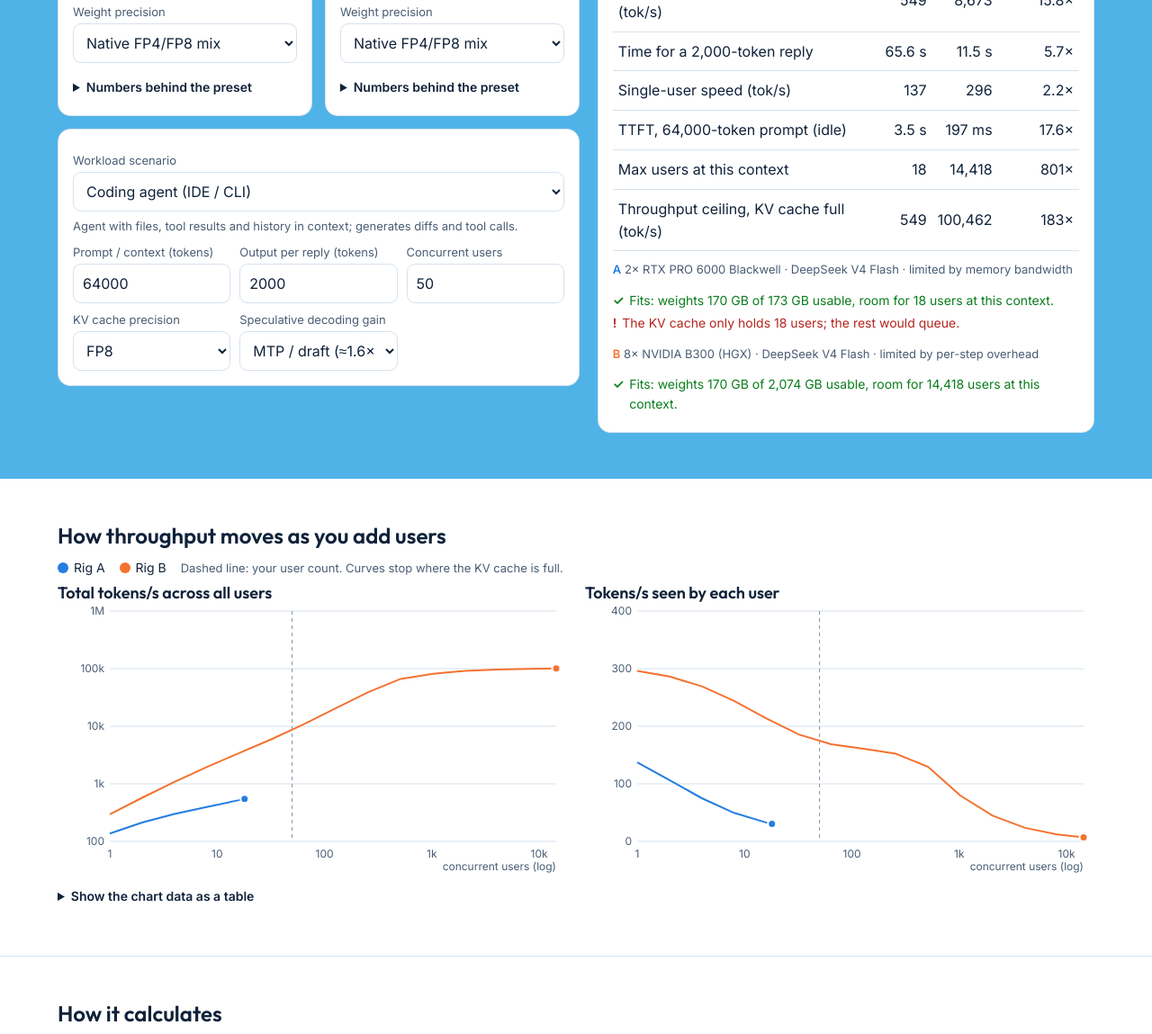
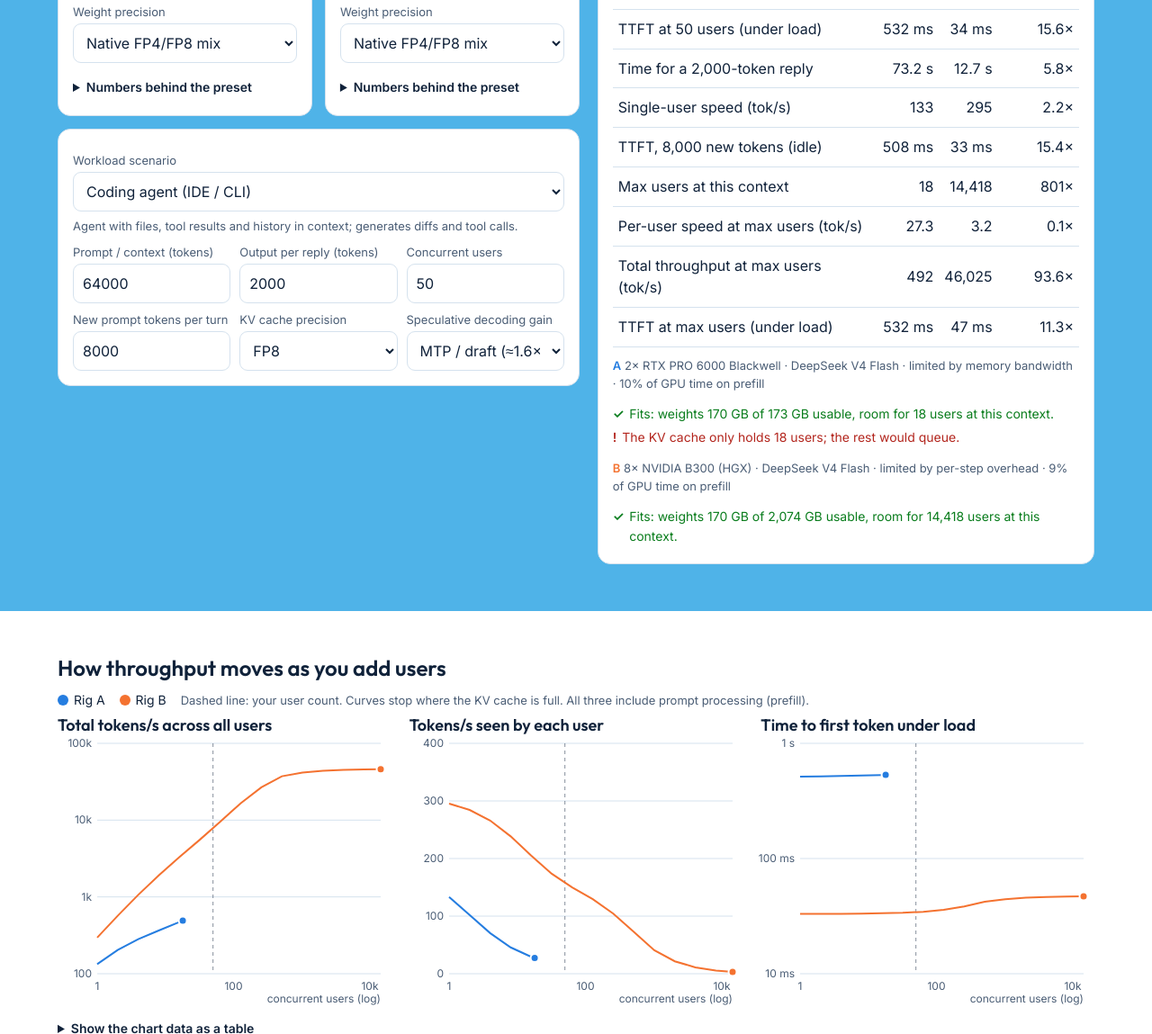
Before and after one commit to juliensu-xys/llm-serving-calculator, a plain HTML site: page index.html in a window 1280 px wide. Shown: the part 409-1558 px from the top of the page at 90% size. Drawn offline with Linux system fonts and the light colour scheme.

Commit message:
Add prefill-aware throughput, TTFT under load, max-user readout and TTFT chart
Co-Authored-By: Claude Opus 5.5 <noreply@anthropic.com>
Claude-Session: https://claude.ai/code/session_019tBQ3YmuCzeNhnVMdyuLQi

```diff
--- a/index.html
+++ b/index.html
@@ -40,8 +40,7 @@ details{margin-top:10px}summary{cursor:pointer;font-size:14px;font-weight:600;mi
 .big{font-family:Outfit,Inter,sans-serif;font-size:clamp(26px,3vw,36px);font-weight:600}
 .status{font-size:14px;margin:4px 0;display:flex;gap:6px}.status b{flex:none}
 .bad{color:var(--warn)}.good{color:var(--ok)}
-.charts{display:grid;grid-template-columns:minmax(0,1fr) minmax(0,1fr);gap:20px}
-@media(max-width:900px){.charts{grid-template-columns:minmax(0,1fr)}}
+.charts{display:grid;grid-template-columns:repeat(auto-fit,minmax(300px,1fr));gap:20px}
 .fig{position:relative;min-height:300px}.fig>svg{position:absolute;inset:0;width:100%;height:100%;overflow:visible}
 .legend{display:flex;gap:16px;flex-wrap:wrap;font-size:14px;margin:4px 0 8px}.legend span{display:flex;gap:6px;align-items:center}
 .tip{position:absolute;pointer-events:none;background:var(--card);border:1px solid var(--line);border-radius:8px;padding:6px 9px;font-size:13px;white-space:nowrap;display:none;box-shadow:0 4px 14px #0002}
@@ -60,6 +59,7 @@ ul{padding-left:20px}li{margin:4px 0}
 <div><label for="w-p">Prompt / context (tokens)</label><input id="w-p" type="number" min="1" value="32000"></div>
 <div><label for="w-o">Output per reply (tokens)</label><input id="w-o" type="number" min="1" value="1000"></div>
 <div><label for="w-u">Concurrent users</label><input id="w-u" type="number" min="1" value="50"></div>
+<div><label for="w-n">New prompt tokens per turn</label><input id="w-n" type="number" min="1" value="8000"></div>
 <div><label for="w-kv">KV cache precision</label><select id="w-kv"><option value="fp8">FP8</option><option value="bf16">BF16</option></select></div>
 <div><label for="w-s">Speculative decoding gain</label><select id="w-s"><option value="1">Off (1.0×)</option><option value="1.6">MTP / draft (≈1.6×)</option><option value="2">Aggressive (≈2×)</option></select></div>
 </div></div>
@@ -68,10 +68,11 @@ ul{padding-left:20px}li{margin:4px 0}
 
 <section class="band"><div class="wrap">
 <h2>How throughput moves as you add users</h2>
-<div class="legend"><span><i class="dot" style="background:var(--a)"></i>Rig A</span><span><i class="dot" style="background:var(--b)"></i>Rig B</span><span class="note">Dashed line: your user count. Curves stop where the KV cache is full.</span></div>
+<div class="legend"><span><i class="dot" style="background:var(--a)"></i>Rig A</span><span><i class="dot" style="background:var(--b)"></i>Rig B</span><span class="note">Dashed line: your user count. Curves stop where the KV cache is full. All three include prompt processing (prefill).</span></div>
 <div class="charts">
 <div><h3>Total tokens/s across all users</h3><div class="fig" id="f1"><svg id="s1" role="img" aria-label="Aggregate tokens per second versus concurrent users"></svg><div class="tip" id="t1"></div></div></div>
 <div><h3>Tokens/s seen by each user</h3><div class="fig" id="f2"><svg id="s2" role="img" aria-label="Per-user tokens per second versus concurrent users"></svg><div class="tip" id="t2"></div></div></div>
+<div><h3>Time to first token under load</h3><div class="fig" id="f3"><svg id="s3" role="img" aria-label="Time to first token versus concurrent users"></svg><div class="tip" id="t3"></div></div></div>
 </div>
 <details><summary>Show the chart data as a table</summary><div class="scroll" id="tbl"></div></details>
 </div></section>
@@ -82,8 +83,9 @@ ul{padding-left:20px}li{margin:4px 0}
 <li><b>Fit:</b> weights = total params × bytes/param. Usable HBM = GPUs × memory × usable fraction. What's left holds KV cache: (prompt + output) × KV bytes/token per user. That sets the user limit.</li>
 <li><b>Decode step</b> = max(memory time, compute time) + fixed per-step overhead. Memory time = (weights touched + KV read) ÷ (aggregate bandwidth × efficiency). For MoE models, the share of experts touched grows with batch size as 1 − (1 − active/total)<sup>batch</sup>, so at large batches the whole model is read every step. Compute = (2 × active params + attention FLOPs) × batch ÷ (FP8 FLOPS × efficiency).</li>
 <li><b>Per-user tok/s</b> = 1 ÷ step time. <b>Total tok/s</b> = that × users. Bigger memory doesn't raise per-user speed, but it allows more users, and that raises total throughput.</li>
-<li><b>TTFT</b> = prefill FLOPs ÷ (FP8 FLOPS × prefill efficiency), plus one full read of the weights, on an otherwise idle rig. Under load it will be longer.</li>
-<li><b>Calibration:</b> default efficiencies were tuned so the model reproduces two published DeepSeek-R1 points on 8× B200: ~250 tok/s for a single user (with MTP) and ~36k tok/s total at 3,072 concurrent users. Other models and GPUs are extrapolations. Treat results as ±30–50% planning numbers, not benchmarks.</li>
+<li><b>Prefill under load:</b> each reply first processes its new prompt tokens (the rest comes from the prefix cache). Requests/s R = D ÷ (output + t<sub>p</sub> × D), where D is decode-only throughput and t<sub>p</sub> the rig's compute time for one prefill. Total tok/s = R × output. TTFT under load treats prefill as a priority queue: idle TTFT + ρ·t<sub>p</sub> ÷ (2(1 − ρ)), with ρ = R × t<sub>p</sub>.</li>
+<li><b>Idle TTFT</b> = prefill FLOPs ÷ (FP8 FLOPS × prefill efficiency), plus one full read of the weights, on an otherwise idle rig. Under load it will be longer.</li>
+<li><b>Calibration:</b> default efficiencies were tuned so the model reproduces two published DeepSeek-R1 points on 8× B200: ~250 tok/s for a single user (with MTP) and ~36k tok/s total at 3,072 concurrent users (1k input, 2k output). With prefill included, the model gives ~265 tok/s and ~34.8k tok/s for those two points. Other models and GPUs are extrapolations. Treat results as ±30–50% planning numbers, not benchmarks.</li>
 </ul>
 <details><summary>Shared assumptions (editable)</summary><div class="wl" id="as">
 <div><label for="x-uf">Usable memory fraction</label><input id="x-uf" type="number" step="0.01" value="0.9"></div>
@@ -122,16 +124,16 @@ const F=[['mem','Memory per GPU (GB)'],['bw','Bandwidth per GPU (TB/s)'],['fp8',
 const DEF={a:{gpu:'pro6000',n:2,model:'dsv4flash'},b:{gpu:'b300',n:8,model:'dsv4flash'}};
 const $=id=>document.getElementById(id);
 const SC=[
-{id:'chat',n:'Chat assistant',p:2000,o:500,u:100,kv:'fp8',s:'1',d:'Short multi-turn chat with moderate replies and many concurrent users.'},
-{id:'coding',n:'Coding agent (IDE / CLI)',p:64000,o:2000,u:50,kv:'fp8',s:'1.6',d:'Agent with files, tool results and history in context; generates diffs and tool calls.'},
-{id:'repo',n:'Repo-scale code review',p:200000,o:4000,u:10,kv:'fp8',s:'1',d:'Large slices of a codebase in one prompt; few users, long prefill.'},
-{id:'swarm',n:'Agent swarm (parallel sub-agents)',p:32000,o:1000,u:300,kv:'fp8',s:'1',d:'A planner fans out to hundreds of sub-agents at once; throughput matters most.'},
-{id:'rag',n:'RAG / document Q&A',p:16000,o:400,u:200,kv:'fp8',s:'1',d:'Retrieved passages in the prompt, short answers, high concurrency.'},
-{id:'reason',n:'Reasoning / deep research',p:8000,o:16000,u:20,kv:'fp8',s:'1.6',d:'Long thinking traces; output length dominates and decode speed is the experience.'},
-{id:'solo',n:'Single developer, fastest replies',p:8000,o:1000,u:1,kv:'fp8',s:'1.6',d:'One user; shows the per-user speed ceiling of the rig.'},
-{id:'batch',n:'Offline batch (summaries, evals)',p:4000,o:300,u:2000,kv:'fp8',s:'1',d:'Queue-driven jobs; only total throughput matters, latency does not.'},
+{id:'chat',n:'Chat assistant',p:2000,o:500,u:100,np:500,kv:'fp8',s:'1',d:'Short multi-turn chat with moderate replies and many concurrent users.'},
+{id:'coding',n:'Coding agent (IDE / CLI)',p:64000,o:2000,u:50,np:8000,kv:'fp8',s:'1.6',d:'Agent with files, tool results and history in context; generates diffs and tool calls.'},
+{id:'repo',n:'Repo-scale code review',p:200000,o:4000,u:10,np:200000,kv:'fp8',s:'1',d:'Large slices of a codebase in one prompt; few users, long prefill.'},
+{id:'swarm',n:'Agent swarm (parallel sub-agents)',p:32000,o:1000,u:300,np:32000,kv:'fp8',s:'1',d:'A planner fans out to hundreds of sub-agents at once; throughput matters most.'},
+{id:'rag',n:'RAG / document Q&A',p:16000,o:400,u:200,np:16000,kv:'fp8',s:'1',d:'Retrieved passages in the prompt, short answers, high concurrency.'},
+{id:'reason',n:'Reasoning / deep research',p:8000,o:16000,u:20,np:8000,kv:'fp8',s:'1.6',d:'Long thinking traces; output length dominates and decode speed is the experience.'},
+{id:'solo',n:'Single developer, fastest replies',p:8000,o:1000,u:1,np:8000,kv:'fp8',s:'1.6',d:'One user; shows the per-user speed ceiling of the rig.'},
+{id:'batch',n:'Offline batch (summaries, evals)',p:4000,o:300,u:2000,np:4000,kv:'fp8',s:'1',d:'Queue-driven jobs; only total throughput matters, latency does not.'},
 {id:'custom',n:'Custom',d:'Your own values: editing any workload field switches here.'}];
-const WF=[['p','w-p'],['o','w-o'],['u','w-u'],['kv','w-kv'],['s','w-s']];
+const WF=[['p','w-p'],['o','w-o'],['u','w-u'],['np','w-n'],['kv','w-kv'],['s','w-s']];
 const opt=(arr,sel)=>arr.map(x=>`<option value="${x.id}"${x.id===sel?' selected':''}>${x.n}</option>`).join('');
 $('rigs').innerHTML=['a','b'].map(k=>`<div class="card rig"><h3><i class="dot" style="background:var(--${k})"></i>Rig ${k.toUpperCase()}${k==='a'?' (current)':' (upgrade)'}</h3>
 <div class="row2"><div><label for="${k}-gpu">GPU</label><select id="${k}-gpu">${opt(GPUS,DEF[k].gpu)}</select></div><div><label for="${k}-n">Count</label><input id="${k}-n" type="number" min="1" value="${DEF[k].n}"></div></div>
@@ -148,12 +150,14 @@ function calc(k,as,wl){
  const usable=N*mem*1e9*as.uf,W=tot*1e9*bpp,Wa=act*1e9*bpp,kvB=kv*(wl.kv==='fp8'?0.5:1);
  const cMax=wl.p+wl.o,cAvg=wl.p+wl.o/2,kvU=cMax*kvB,fits=W<usable,maxU=fits&&kvU>0?Math.floor((usable-W)/kvU):0;
  const BW=N*bw*1e12*as.bw,FL=N*fl*as.de,ov=(as.ov!==null?as.ov:(N===1?1.5:g.link==='nvlink'?3+0.25*N:3+1.5*(N-1)))/1000,att=Math.min(cAvg,cap),f=tot>0?act/tot:1;
- const step=b=>{const wb=Wa+(W-Wa)*(1-(1-f)**b),tm=(wb+b*att*kvB)/BW,tc=(2*act*1e9+af*att)*b/FL,t=Math.max(tm,tc)+ov;
+ const dstep=b=>{const wb=Wa+(W-Wa)*(1-(1-f)**b),tm=(wb+b*att*kvB)/BW,tc=(2*act*1e9+af*att)*b/FL,t=Math.max(tm,tc)+ov;
   const se=1+(wl.s-1)*Math.max(0,1-tc/t),per=se/t,bound=tc>=tm&&tc>=ov?'compute':tm>=ov?'memory bandwidth':'per-step overhead';return{per,agg:per*b,bound}};
- const P=wl.p,aS=P<=cap?P*P/2:cap*cap/2+(P-cap)*cap,ttft=(2*act*1e9*P+af*aS)/(N*fl*as.pe)+W/BW+ov;
+ const P=wl.p,Pn=Math.min(wl.n,P),pf=(2*act*1e9*Pn+af*Pn*Math.min(cap,Math.max(1,P-Pn/2)))/(N*fl*as.pe),ttft=pf+W/BW+ov;
+ const step=b=>{const d=dstep(b),D=d.agg,Rq=D/(wl.o+pf*D),out=Rq*wl.o,rho=Rq*pf;
+  return{per:out/b,agg:out,ttft:ttft+rho*pf/(2*(1-rho)),pre:rho,dec:D,bound:rho>0.5?'prompt processing (prefill)':d.bound}};
  const users=Math.min(wl.u,maxU),cur=users>0?step(users):null,one=maxU>0?step(1):null,top=maxU>0?step(maxU):null;
  const sweep=[];if(maxU>0){for(let b=1;b<maxU;b*=2)sweep.push([b,step(b)]);sweep.push([maxU,top])}
- return{name:`${N}× ${g.n}`,model:mm.n.split(' (')[0],fits,W,usable,maxU,users,cur,one,top,ttft,ctxOver:cMax>mm.ctx&&mm.id!=='custom',mctx:mm.ctx,sweep}}
+ return{name:`${N}× ${g.n}`,model:mm.n.split(' (')[0],Pn,fits,W,usable,maxU,users,cur,one,top,ttft,ctxOver:cMax>mm.ctx&&mm.id!=='custom',mctx:mm.ctx,sweep}}
 const fmt=(v,d=0)=>v==null||!isFinite(v)?'—':v>=1e4?Math.round(v).toLocaleString():v.toLocaleString(undefined,{maximumFractionDigits:d});
 const fT=s=>s==null||!isFinite(s)?'—':s<1?fmt(s*1000)+' ms':s<120?fmt(s,1)+' s':fmt(s/60,1)+' min';
 function status(r){const out=[];
@@ -161,17 +165,17 @@ function status(r){const out=[];
  else{out.push(`<p class="status good"><b>✓</b>Fits: weights ${fmt(r.W/1e9)} GB of ${fmt(r.usable/1e9)} GB usable, room for ${fmt(r.maxU)} users at this context.</p>`);
   if(r.users<wl().u)out.push(`<p class="status bad"><b>!</b>The KV cache only holds ${fmt(r.maxU)} users; the rest would queue.</p>`)}
  if(r.ctxOver)out.push(`<p class="status bad"><b>!</b>Context exceeds this model's ${fmt(r.mctx)}-token window.</p>`);return out.join('')}
-const wl=()=>({p:Math.max(1,num('w-p')),o:Math.max(1,num('w-o')),u:Math.max(1,Math.round(num('w-u'))),kv:$('w-kv').value,s:parseFloat($('w-s').value)});
+const wl=()=>({p:Math.max(1,num('w-p')),o:Math.max(1,num('w-o')),u:Math.max(1,Math.round(num('w-u'))),n:Math.max(1,num('w-n')),kv:$('w-kv').value,s:parseFloat($('w-s').value)});
 const asm=()=>({uf:num('x-uf'),bw:num('x-bw'),de:num('x-de'),pe:num('x-pe'),ov:$('x-ov').value===''?null:num('x-ov')});
 let R={};
 function render(){const w=wl(),a=asm();R={a:calc('a',a,w),b:calc('b',a,w)};const A=R.a,B=R.b;
  const ratio=(x,y)=>x&&y&&isFinite(x)&&isFinite(y)?fmt(y/x,1)+'×':'—';
- const rows=[[`Per-user speed at ${fmt(w.u)} users (tok/s)`,A.cur?.per,B.cur?.per,true],[`Total throughput at ${fmt(w.u)} users (tok/s)`,A.cur?.agg,B.cur?.agg],[`Time for a ${fmt(w.o)}-token reply`,A.cur?w.o/A.cur.per:null,B.cur?w.o/B.cur.per:null,'t'],['Single-user speed (tok/s)',A.one?.per,B.one?.per],[`TTFT, ${fmt(w.p)}-token prompt (idle)`,A.fits?A.ttft:null,B.fits?B.ttft:null,'t'],['Max users at this context',A.maxU,B.maxU],['Throughput ceiling, KV cache full (tok/s)',A.top?.agg,B.top?.agg]];
+ const rows=[[`Per-user speed at ${fmt(w.u)} users (tok/s)`,A.cur?.per,B.cur?.per,true],[`Total throughput at ${fmt(w.u)} users (tok/s)`,A.cur?.agg,B.cur?.agg],[`TTFT at ${fmt(w.u)} users (under load)`,A.cur?.ttft,B.cur?.ttft,'t'],[`Time for a ${fmt(w.o)}-token reply`,A.cur?w.o/A.cur.per:null,B.cur?w.o/B.cur.per:null,'t'],['Single-user speed (tok/s)',A.one?.per,B.one?.per],[`TTFT, ${fmt(A.Pn)} new tokens (idle)`,A.fits?A.ttft:null,B.fits?B.ttft:null,'t'],['Max users at this context',A.maxU,B.maxU],['Per-user speed at max users (tok/s)',A.top?.per,B.top?.per],['Total throughput at max users (tok/s)',A.top?.agg,B.top?.agg],['TTFT at max users (under load)',A.top?.ttft,B.top?.ttft,'t']];
  $('read').innerHTML=`<h2>Readout</h2><table><thead><tr><th></th><th style="color:var(--a)">Rig A</th><th style="color:var(--b)">Rig B</th><th>B advantage</th></tr></thead><tbody>${rows.map(([l,x,y,t])=>`<tr><td>${l}</td><td${t===true?' class="big"':''}>${t==='t'?fT(x):fmt(x,x<100?1:0)}</td><td${t===true?' class="big"':''}>${t==='t'?fT(y):fmt(y,y<100?1:0)}</td><td>${t==='t'?ratio(y,x):ratio(x,y)}</td></tr>`).join('')}</tbody></table>
- <p class="note" style="margin-top:10px"><b style="color:var(--a)">A</b> ${A.name} · ${A.model}${A.cur?' · limited by '+A.cur.bound:''}</p>${status(A)}
- <p class="note"><b style="color:var(--b)">B</b> ${B.name} · ${B.model}${B.cur?' · limited by '+B.cur.bound:''}</p>${status(B)}`;
+ <p class="note" style="margin-top:10px"><b style="color:var(--a)">A</b> ${A.name} · ${A.model}${A.cur?' · limited by '+A.cur.bound+' · '+fmt(A.cur.pre*100)+'% of GPU time on prefill':''}</p>${status(A)}
+ <p class="note"><b style="color:var(--b)">B</b> ${B.name} · ${B.model}${B.cur?' · limited by '+B.cur.bound+' · '+fmt(B.cur.pre*100)+'% of GPU time on prefill':''}</p>${status(B)}`;
  drawAll();table();save()}
-function chart(svgId,tipId,key,logY){const s=$(svgId),tip=$(tipId),W=s.clientWidth,H=s.clientHeight;if(!W)return;
+function chart(svgId,tipId,key,logY,unit){const s=$(svgId),tip=$(tipId),W=s.clientWidth,H=s.clientHeight;if(!W)return;
  const m={l:W<520?44:58,r:12,t:10,b:34},S=[['a',R.a.sweep],['b',R.b.sweep]].filter(x=>x[1].length),all=S.flatMap(x=>x[1]);
  if(!all.length){s.innerHTML=`<text x="${W/2}" y="${H/2}" text-anchor="middle" fill="var(--mut)">Neither rig fits this model</text>`;return}
  const xs=all.map(p=>p[0]),ys=all.map(p=>p[1][key]),x0=1,x1=Math.max(2,...xs,wl().u),lx=v=>m.l+(Math.log(v)-Math.log(x0))/(Math.log(x1)-Math.log(x0))*(W-m.l-m.r);
@@ -179,8 +183,8 @@ function chart(svgId,tipId,key,logY){const s=$(svgId),tip=$(tipId),W=s.clientWid
  const ly=v=>logY?H-m.b-(Math.log10(v)-Math.log10(y0))/(Math.log10(y1)-Math.log10(y0))*(H-m.t-m.b):H-m.b-(v-y0)/(y1-y0)*(H-m.t-m.b);
  const yt=logY?Array.from({length:Math.round(Math.log10(y1/y0))+1},(_,i)=>y0*10**i):[0,1,2,3,4].map(i=>y1/4*i);
  const xt=[];for(let v=1;v<=x1;v*=W<520?100:10)xt.push(v);
- const lab=v=>v>=1e6?v/1e6+'M':v>=1e3?v/1e3+'k':fmt(v);
- let h=yt.map(v=>`<line x1="${m.l}" x2="${W-m.r}" y1="${ly(v)}" y2="${ly(v)}" stroke="var(--line)"/><text x="${m.l-6}" y="${ly(v)+4}" text-anchor="end" font-size="12" fill="var(--mut)">${lab(Math.round(v))}</text>`).join('');
+ const lab=v=>v>=1e6?v/1e6+'M':v>=1e3?v/1e3+'k':fmt(v);const ylab=v=>unit==='s'?fT(v):lab(Math.round(v));
+ let h=yt.map(v=>`<line x1="${m.l}" x2="${W-m.r}" y1="${ly(v)}" y2="${ly(v)}" stroke="var(--line)"/><text x="${m.l-6}" y="${ly(v)+4}" text-anchor="end" font-size="12" fill="var(--mut)">${ylab(v)}</text>`).join('');
  h+=xt.map(v=>`<text x="${lx(v)}" y="${H-m.b+18}" text-anchor="middle" font-size="12" fill="var(--mut)">${lab(v)}</text>`).join('')+`<text x="${W-m.r}" y="${H-2}" text-anchor="end" font-size="12" fill="var(--mut)">concurrent users (log)</text>`;
  const ux=lx(Math.min(wl().u,x1));h+=`<line x1="${ux}" x2="${ux}" y1="${m.t}" y2="${H-m.b}" stroke="var(--ink)" stroke-dasharray="4 4" opacity=".5"/>`;
  S.forEach(([k,p])=>{h+=`<polyline fill="none" stroke="var(--${k})" stroke-width="2" points="${p.map(q=>lx(q[0])+','+ly(q[1][key])).join(' ')}"/>`;const e=p[p.length-1];h+=`<circle cx="${lx(e[0])}" cy="${ly(e[1][key])}" r="4.5" fill="var(--${k})" stroke="var(--bg)" stroke-width="2"/>`});
@@ -189,12 +193,12 @@ function chart(svgId,tipId,key,logY){const s=$(svgId),tip=$(tipId),W=s.clientWid
  hit.onmousemove=e=>{const r=s.getBoundingClientRect(),px=e.clientX-r.left,v=Math.exp(Math.log(x0)+(px-m.l)/(W-m.l-m.r)*(Math.log(x1)-Math.log(x0)));
   const near=S.map(([k,p])=>[k,p.reduce((a,q)=>Math.abs(Math.log(q[0]/v))<Math.abs(Math.log(a[0]/v))?q:a)]);
   cx.setAttribute('x1',px);cx.setAttribute('x2',px);cx.setAttribute('visibility','visible');
-  tip.innerHTML=near.map(([k,q])=>`<span style="color:var(--${k})">●</span> Rig ${k.toUpperCase()}: ${fmt(q[1][key],1)} tok/s at ${fmt(q[0])} users`).join('<br>');tip.style.display='block';
+  tip.innerHTML=near.map(([k,q])=>`<span style="color:var(--${k})">●</span> Rig ${k.toUpperCase()}: ${unit==='s'?fT(q[1][key]):fmt(q[1][key],1)+' tok/s'} at ${fmt(q[0])} users`).join('<br>');tip.style.display='block';
   tip.style.left=Math.min(px+12,W-tip.offsetWidth)+'px';tip.style.top='8px'};
  hit.onmouseleave=()=>{tip.style.display='none';cx.setAttribute('visibility','hidden')}}
-function drawAll(){chart('s1','t1','agg',true);chart('s2','t2','per',false)}
-function table(){const L=Math.max(R.a.sweep.length,R.b.sweep.length);let h='<table class="data"><thead><tr><th>Rig</th><th>Users</th><th>Per-user tok/s</th><th>Total tok/s</th><th>Limited by</th></tr></thead><tbody>';
- ['a','b'].forEach(k=>R[k].sweep.forEach(([b,v])=>h+=`<tr><td>${k.toUpperCase()}</td><td>${fmt(b)}</td><td>${fmt(v.per,1)}</td><td>${fmt(v.agg)}</td><td>${v.bound}</td></tr>`));$('tbl').innerHTML=L?h+'</tbody></table>':'<p class="note">Nothing fits.</p>'}
+function drawAll(){chart('s1','t1','agg',true);chart('s2','t2','per',false);chart('s3','t3','ttft',true,'s')}
+function table(){const L=Math.max(R.a.sweep.length,R.b.sweep.length);let h='<table class="data"><thead><tr><th>Rig</th><th>Users</th><th>Per-user tok/s</th><th>Total tok/s</th><th>TTFT</th><th>Prefill share</th><th>Limited by</th></tr></thead><tbody>';
+ ['a','b'].forEach(k=>R[k].sweep.forEach(([b,v])=>h+=`<tr><td>${k.toUpperCase()}</td><td>${fmt(b)}</td><td>${fmt(v.per,1)}</td><td>${fmt(v.agg)}</td><td>${fT(v.ttft)}</td><td>${fmt(v.pre*100)}%</td><td>${v.bound}</td></tr>`));$('tbl').innerHTML=L?h+'</tbody></table>':'<p class="note">Nothing fits.</p>'}
 const IDS=()=>[...document.querySelectorAll('input,select')].map(e=>e.id).filter(Boolean);
 function save(){try{localStorage.setItem('llmcalc1',JSON.stringify(Object.fromEntries(IDS().map(i=>[i,$(i).value]))))}catch(e){}}
 $('w-sc').innerHTML=opt(SC,'coding');
@@ -206,6 +210,6 @@ fillSc();
 try{const s=JSON.parse(localStorage.getItem('llmcalc1')||'null');if(s)Object.entries(s).forEach(([i,v])=>{if($(i))$(i).value=v})}catch(e){}
 $('w-scd').textContent=SC.find(x=>x.id===$('w-sc').value).d;
 document.addEventListener('input',e=>{if(e.target.matches('input,select'))render()});
-const ro=new ResizeObserver(drawAll);ro.observe($('f1'));ro.observe($('f2'));
+const ro=new ResizeObserver(drawAll);ro.observe($('f1'));ro.observe($('f2'));ro.observe($('f3'));
 render();
 }</script></body></html>
```
